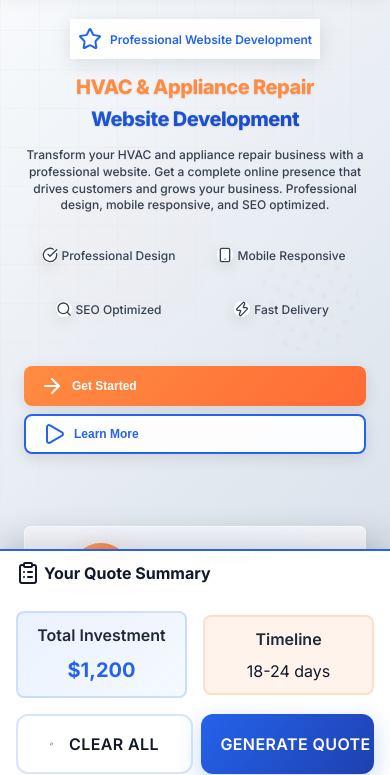
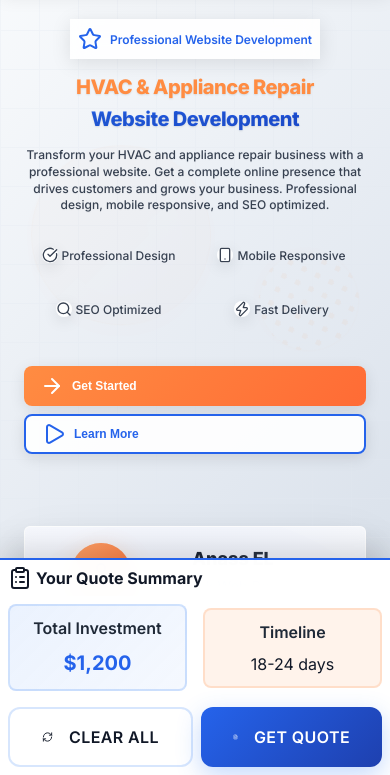
Before and after one commit to anach-ai/hvac-quote-system, a website: page index.html in a window 390 px wide. Shown: the part 69-844 px from the top of the page. Drawn offline with nearby package versions, Linux system fonts and the light colour scheme; no server answers.

Commit message:
UI Improvements: Reduce mobile padding for fixed quote summary and rename 'Generate Quote' to 'Get Quote'

```diff
--- a/assets/css/fixed-quote-summary.css
+++ b/assets/css/fixed-quote-summary.css
@@ -207,11 +207,11 @@
 
 @media (max-width: 480px) {
     .fixed-summary-content {
-        padding: var(--spacing-md);
+        padding: var(--spacing-sm);
     }
 
     .fixed-summary-header {
-        padding: var(--spacing-sm) var(--spacing-md);
+        padding: var(--spacing-xs) var(--spacing-sm);
     }
 
     .fixed-summary-title {
@@ -246,11 +246,11 @@
 
 @media (max-width: 360px) {
     .fixed-summary-content {
-        padding: var(--spacing-sm);
+        padding: var(--spacing-xs);
     }
 
     .fixed-summary-header {
-        padding: var(--spacing-xs) var(--spacing-sm);
+        padding: var(--spacing-xs);
     }
 
     .fixed-quote-actions {
--- a/index.html
+++ b/index.html
@@ -524,9 +524,9 @@
                                 <i data-lucide="refresh-cw" aria-hidden="true"></i>
                                 Clear All
                             </button>
-                            <button class="btn btn-primary" id="generateQuoteBtn" aria-label="Generate quote">
+                            <button class="btn btn-primary" id="generateQuoteBtn" aria-label="Get quote">
                                 <i data-lucide="file-text" aria-hidden="true"></i>
-                                Generate Quote
+                                Get Quote
                             </button>
                         </section>
                     </div>
@@ -630,9 +630,9 @@
                             </button>
                                     </div>
                 <div class="modal-actions-right">
-                    <button class="btn btn-primary" id="submitCustomerInfoBtn" aria-label="Submit information and generate quote">
+                    <button class="btn btn-primary" id="submitCustomerInfoBtn" aria-label="Submit information and get quote">
                         <i data-lucide="check" aria-hidden="true"></i>
-                        Generate Quote
+                        Get Quote
                             </button>
                                     </div>
                                 </div>
@@ -998,9 +998,9 @@
                     <i data-lucide="refresh-cw" aria-hidden="true"></i>
                     Clear All
                             </button>
-                <button class="btn btn-primary" id="fixedGenerateQuoteBtn" aria-label="Generate quote">
+                <button class="btn btn-primary" id="fixedGenerateQuoteBtn" aria-label="Get quote">
                     <i data-lucide="file-text" aria-hidden="true"></i>
-                    Generate Quote
+                    Get Quote
                 </button>
             </section>
         </div>
```
